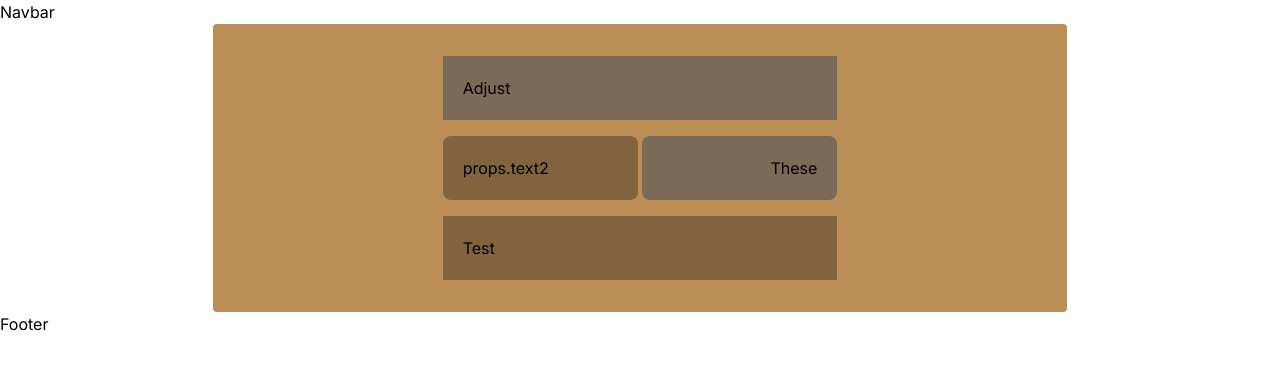
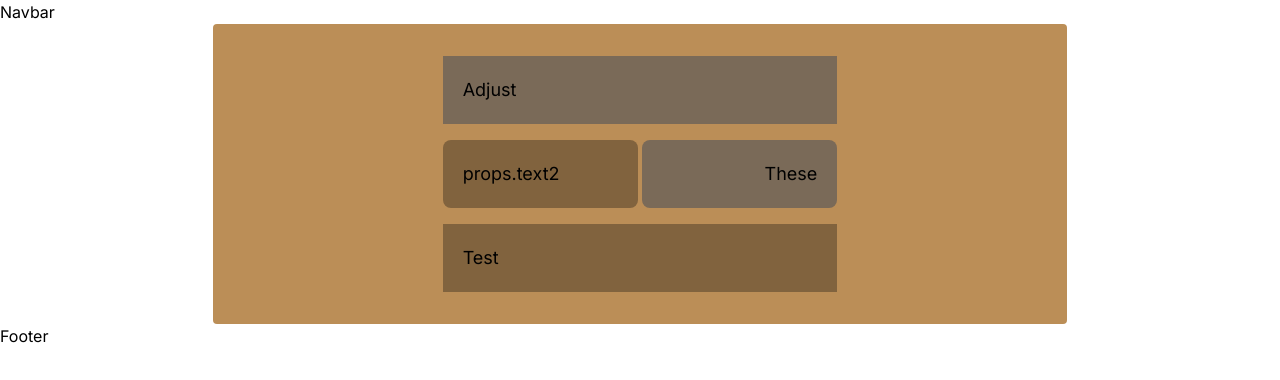
Before and after one commit to acm-ucr/hcg, a Next.js app: page / in a window 1280 px wide. Shown: the top 380 px of the page. Built offline with nearby package versions, Linux system fonts and the light colour scheme.

Commit message:
Increased overall size of text

```diff
--- a/src/components/Example.tsx
+++ b/src/components/Example.tsx
@@ -1,6 +1,6 @@
 const Example = (props: { text1: string; text2: string; text3: string }) => {
   return (
-    <div className="bg-hcg-gold flex w-2/3 flex-col items-center gap-1 justify-self-center p-8 rounded-sm">
+    <div className="bg-hcg-gold flex w-2/3 flex-col items-center gap-1 justify-self-center p-8 rounded-sm text-lg">
         <div className="bg-hcg-pastel-brown w-1/2 p-5 text-left mb-3">{props.text1}</div>
 
         <div className="flex w-1/2 flex-row gap-1 mb-3">
```
